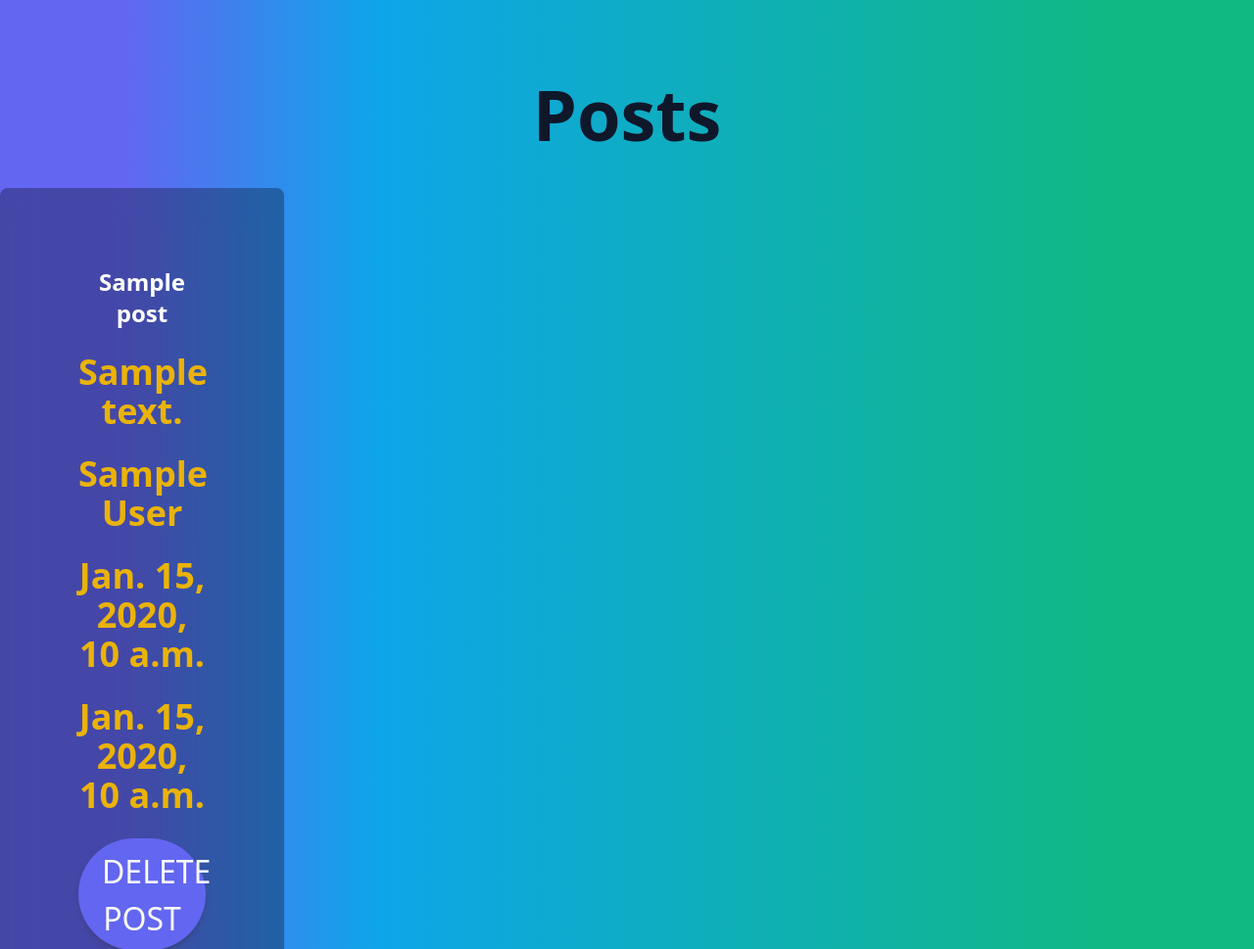
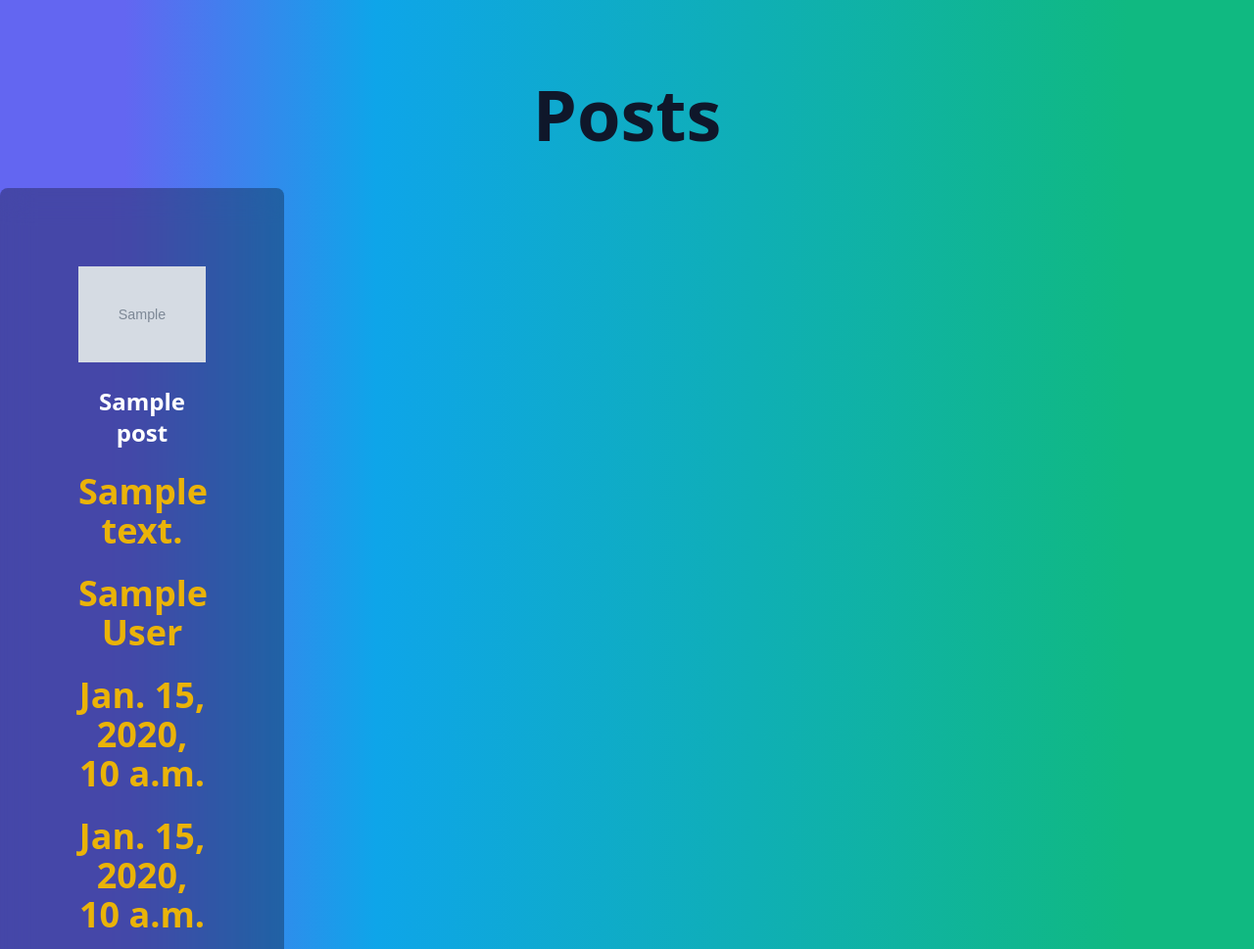
Before and after one commit to MrSinaMaleki/Django102, a Django app: page / in a window 1280 px wide. Shown: the top 969 px of the page at 98% size. Run offline with Django 5.2, Linux system fonts and the light colour scheme; tables that the repository leaves empty hold one stand-in row (values such as "Sample post"); grey boxes marked "Sample" are stand-in pictures; some libraries are stand-ins or nearby versions.

Commit message:
last phase

```diff
--- a/templates/home.html
+++ b/templates/home.html
@@ -14,6 +14,14 @@
     <div class="mt-10 text-red-500 text-8xl text-center grid grid-cols-4 gap-10">
         {% for post in posts %}
             <div class="rounded-lg hover:bg-black/70 transition cursor-pointer backdrop-blur-lg bg-black/30 gap-6 text-white font-bold p-20 flex flex-col">
+                {% if post.img_field %}
+                    <img src="{{ post.img_field.url }}" style="max-height:300px" alt="could not load the pic">
+
+                {% else %}
+                    <img src="" style="max-height:300px" alt="could not load the pic">
+                {% endif %}
+
+
                 <strong class="block text-2xl">{{ post.title }}</strong>
                 <span class="block w-full text-center text-yellow-500 text-4xl">{{ post.description }}</span>
                 <span class="block w-full text-center text-yellow-500 text-4xl">{{ post.author }}</span>
```
Lines whose indentation alone changed are shown as unchanged.
